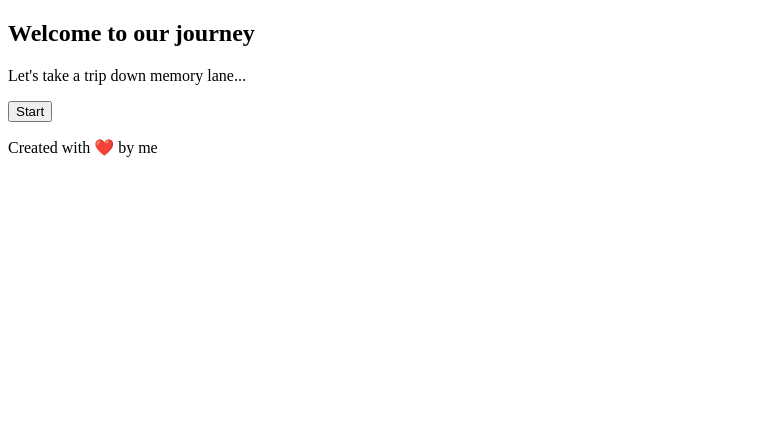
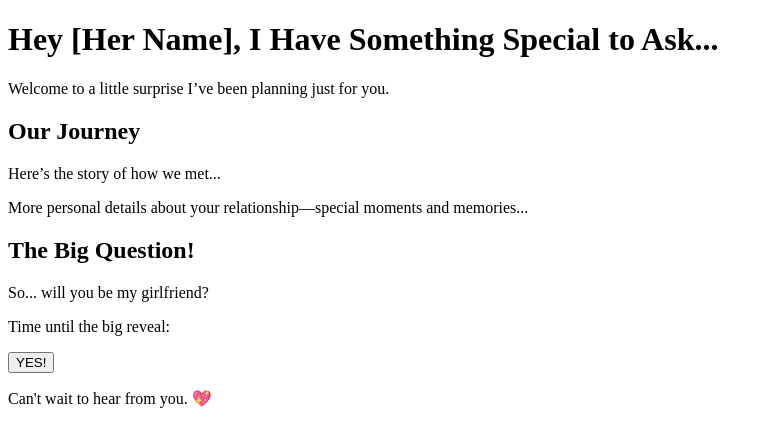
Before and after one commit to apecx92/ASK-MY-GF, a plain HTML site: page index.html in a window 1280 px wide. Shown: the whole page, without its empty margins (0-772 px from the left). Drawn offline with Linux system fonts and the light colour scheme.

Commit message:
Update index.html

```diff
--- a/index.html
+++ b/index.html
@@ -7,24 +7,37 @@
     <link rel="stylesheet" href="styles.css">
 </head>
 <body>
-  <!-- Landing Page -->
-  <section id="landing">
-    <h1>Welcome to our journey</h1>
-    <p>Let's take a trip down memory lane...</p>
-    <button id="startButton">Start</button>
+    <header>
+        <div class="container">
+            <h1>Hey [Her Name], I Have Something Special to Ask...</h1>
+            <p class="intro">Welcome to a little surprise I’ve been planning just for you.</p>
+        </div>
+    </header>
+
+    <section id="story">
+        <div class="container">
+            <h2>Our Journey</h2>
+            <p>Here’s the story of how we met...</p>
+            <p>More personal details about your relationship—special moments and memories...</p>
+        </div>
     </section>
 
-  <!-- Proposal Page -->
-  <section id="proposal" style="display:none;">
-    <h2>To the love of my life</h2>
-    <p>From the moment we met, I've known you were special. I can’t imagine my life without you by my side. Will you make me the happiest person in the world and say yes?</p>
-    <button id="yesButton">Yes!</button>
-    <button id="noButton">Not Yet...</button>
+    <section id="question">
+        <div class="container">
+            <h2>The Big Question!</h2>
+            <p class="heartfelt-message">So... will you be my girlfriend?</p>
+            <div class="countdown">
+                <p>Time until the big reveal:</p>
+                <p id="timer"></p>
+            </div>
+            <button class="answer-btn">YES!</button>
+        </div>
     </section>
 
-  <!-- Footer -->
     <footer>
-    <p>Created with ❤️ by me</p>
+        <div class="container">
+            <p>Can't wait to hear from you. 💖</p>
+        </div>
     </footer>
 
     <script src="script.js"></script>
```
Lines whose indentation alone changed are shown as unchanged.
